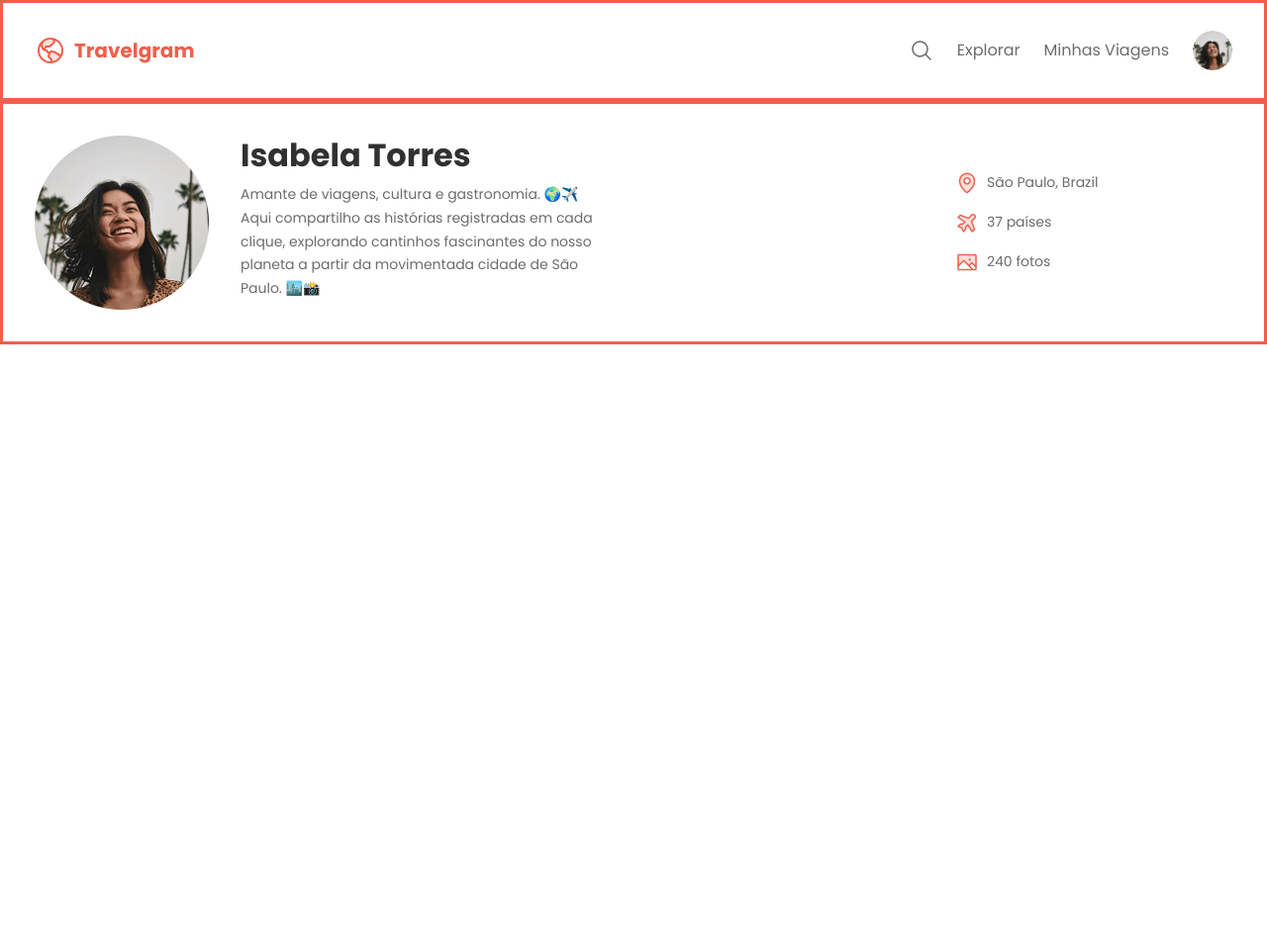
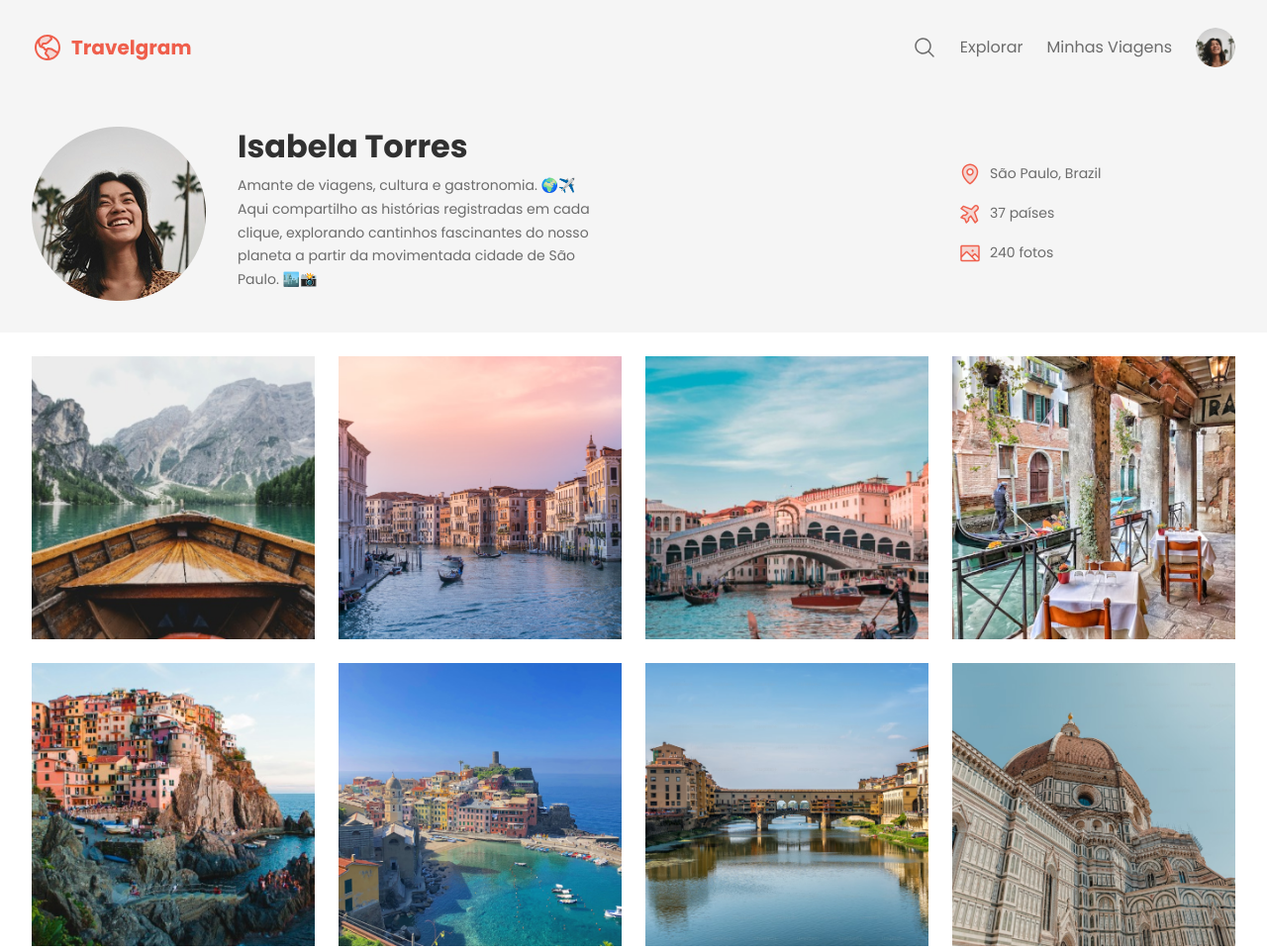
Before and after one commit to luigii07/PROJETO-TRAVELGRAM---RESPONSIVO, a plain HTML site: page index.html in a window 1280 px wide. Shown: the top 960 px of the page at 99% size. Before the commit the page ends 800 px from the top, so only its background shows below. Drawn offline with Linux system fonts and the light colour scheme.

Commit message:
Estilizando o main

```diff
--- a/index.html
+++ b/index.html
@@ -13,6 +13,7 @@
     <link href="https://fonts.googleapis.com/css2?family=Poppins:wght@400;700&display=swap" rel="stylesheet" />
 </head>
 <body>
+    <div class="bg-surface-color">
         <nav class="container flex">
             <a href="#">
                 <img src="assets/Logo.svg" alt="Logo Travelgram">
@@ -68,5 +69,21 @@
                 </ul>
             </div>
         </header>
+    </div>
+
+    <main class="container even-columns">
+        <img src="assets/images/Image 01.png" alt="">
+        <img src="assets/images/Image 02.png" alt="">
+        <img src="assets/images/Image 03.png" alt="">
+        <img src="assets/images/Image 04.png" alt="">
+        <img src="assets/images/Image 05.png" alt="">
+        <img src="assets/images/Image 06.png" alt="">
+        <img src="assets/images/Image 07.png" alt="">
+        <img src="assets/images/Image 08.png" alt="">
+        <img src="assets/images/Image 09.png" alt="">
+        <img src="assets/images/Image 10.png" alt="">
+        <img src="assets/images/Image 11.png" alt="">
+        <img src="assets/images/Image 12.png" alt="">
+    </main>
 </body>
 </html>
--- a/styles/index.css
+++ b/styles/index.css
@@ -2,3 +2,4 @@
 @import url(nav.css);
 @import url(utility.css);
 @import url(header.css);
+@import url(main.css);
--- /dev/null
+++ b/styles/main.css
@@ -0,0 +1,23 @@
+main {
+    flex-wrap: wrap;
+    gap: 1rem;
+
+    padding-block: 1rem;
+
+    & img {
+        object-fit: cover;
+    }
+}
+
+@media (width >= 80em) {
+    main {
+        gap: 1.5rem;
+
+        padding-block: 1.5rem;
+
+        & img {
+            width: 286px;
+            height: 286px;
+        }
+    }
+}
--- a/styles/utility.css
+++ b/styles/utility.css
@@ -1,3 +1,7 @@
+.bg-surface-color {
+    background-color: var(--surface-color);
+}
+
 .flex {
     display: flex;
 }
@@ -16,7 +20,6 @@
     --px: 1rem;
     width: min(var(--max-width), 100%);
     margin-inline: auto;
-    border: solid var(--brand-color);
     padding-inline: var(--px);
 }
 
```
Lines whose indentation alone changed are shown as unchanged.
